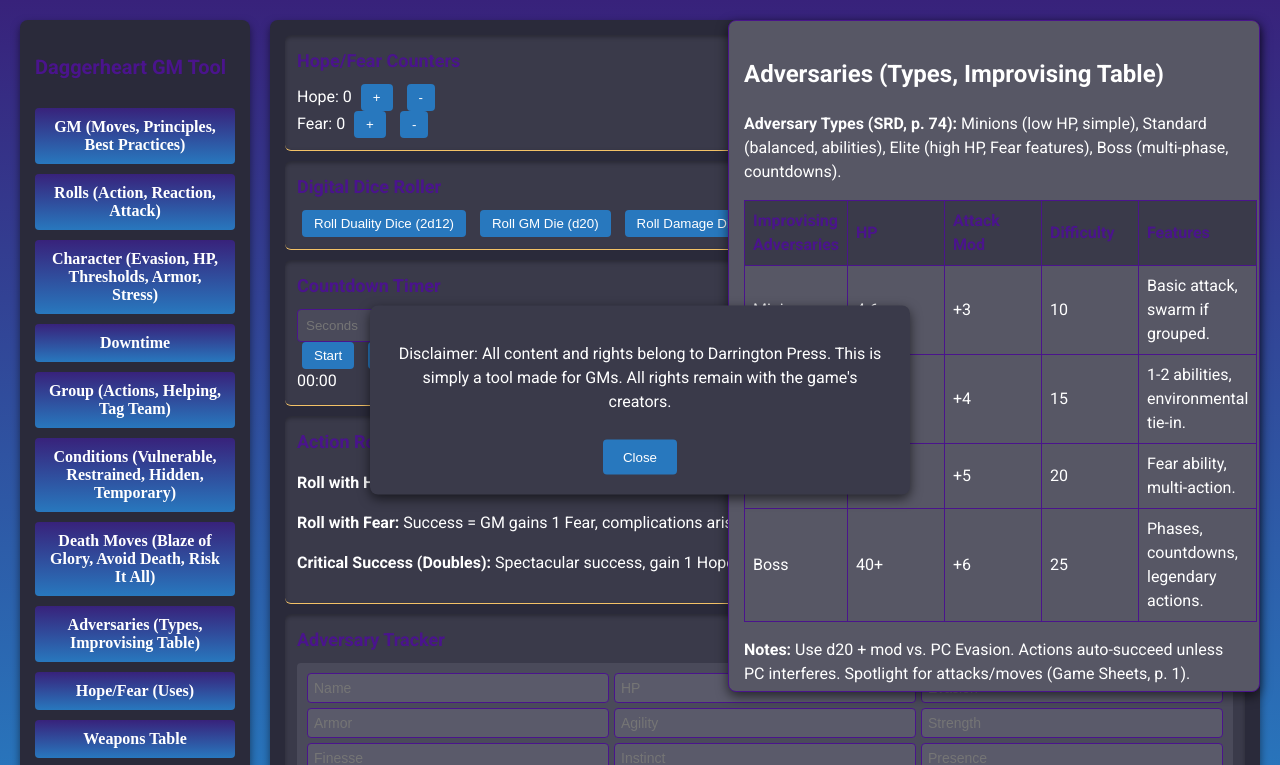
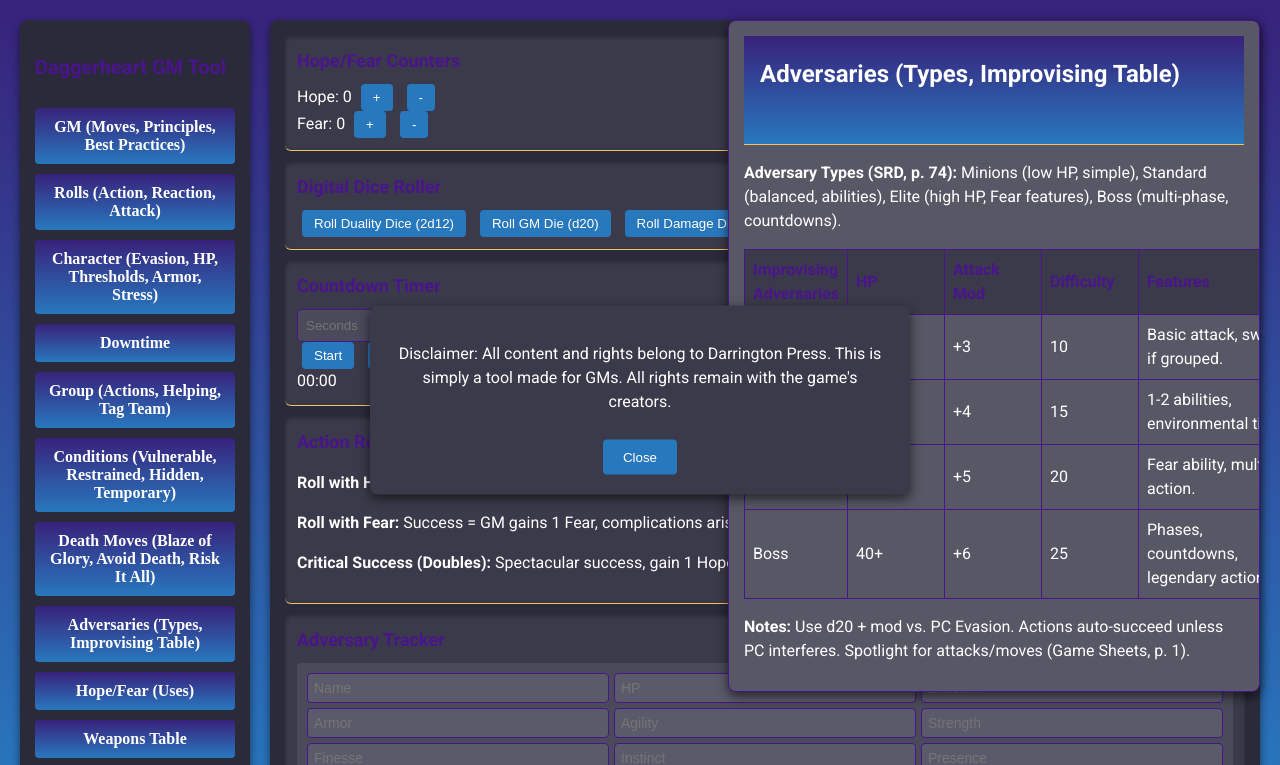
Before and after one commit to Fuller13/DaycareGMtool, a plain HTML site: page index.html in a window 1280 px wide. Both pictures are taken after a click on the button "Adversaries (Types, Improvising Table)". Shown: the top 765 px of the page. Drawn offline with Linux system fonts and the light colour scheme.

Commit message:
Update index.html

```diff
--- a/index.html
+++ b/index.html
@@ -142,9 +142,10 @@
       position: fixed;
       top: 20px;
       right: 20px;
-      width: 500px; /* Increased width for wider tables */
+      width: 500px;
       max-height: 80vh;
       overflow-y: auto;
+      overflow-x: auto; /* Added horizontal scrollbar */
       background-color: #3a3a4a;
       padding: 15px;
       border-radius: 8px;
@@ -228,17 +229,29 @@
       padding: 8px;
       text-align: left;
       word-wrap: break-word;
-      min-width: 80px; /* Ensure columns are wide enough */
+      min-width: 80px;
     }
     th {
       background-color: #3a3a4a;
       color: #4a148c;
     }
     .feature-column {
-      min-width: 150px; /* Wider column for feature descriptions */
+      min-width: 150px;
     }
     ::-webkit-scrollbar {
-      display: none;
+      display: block; /* Ensure scrollbars are visible */
+      width: 8px;
+      height: 8px;
+    }
+    ::-webkit-scrollbar-track {
+      background: #2a2a3a;
+    }
+    ::-webkit-scrollbar-thumb {
+      background: var(--dh-color-blue);
+      border-radius: 4px;
+    }
+    ::-webkit-scrollbar-thumb:hover {
+      background: var(--dh-color-gold);
     }
     .disclaimer {
       position: fixed;
@@ -264,6 +277,21 @@
     }
     .disclaimer button:hover {
       background-color: var(--top-nav-button-hover-color);
+    }
+    .drawer-header {
+      max-height: unset;
+      height: 100px;
+      padding-left: 16px;
+      padding-right: 16px;
+      padding-bottom: 8px;
+      border-bottom: 1px solid var(--dh-color-gold);
+      position: sticky;
+      top: 0px;
+      z-index: 1999;
+      display: flex;
+      flex-direction: column;
+      justify-content: space-between;
+      background: linear-gradient(180deg, var(--dh-color-purple-light) 0%, var(--dh-color-blue) 100%);
     }
   </style>
 </head>
@@ -455,7 +483,7 @@
         </div>
         <p><strong>Adversary Types (SRD, p. 74):</strong> Minions (low HP, simple), Standard (balanced, abilities), Elite (high HP, Fear features), Boss (multi-phase, countdowns).</p>
         <table>
-          <tr><th>Improvising Adversaries</th><th>HP</th><th>Attack Mod</th><th>Difficulty</th><th>Features</th></tr>
+          <tr><th>Improvising Adversaries</th><th>HP</th><th>Attack Mod</th><th>Difficulty</th><th class="feature-column">Features</th></tr>
           <tr><td>Minion</td><td>4-6</td><td>+3</td><td>10</td><td>Basic attack, swarm if grouped.</td></tr>
           <tr><td>Standard</td><td>10-15</td><td>+4</td><td>15</td><td>1-2 abilities, environmental tie-in.</td></tr>
           <tr><td>Elite</td><td>20-30</td><td>+5</td><td>20</td><td>Fear ability, multi-action.</td></tr>
```
